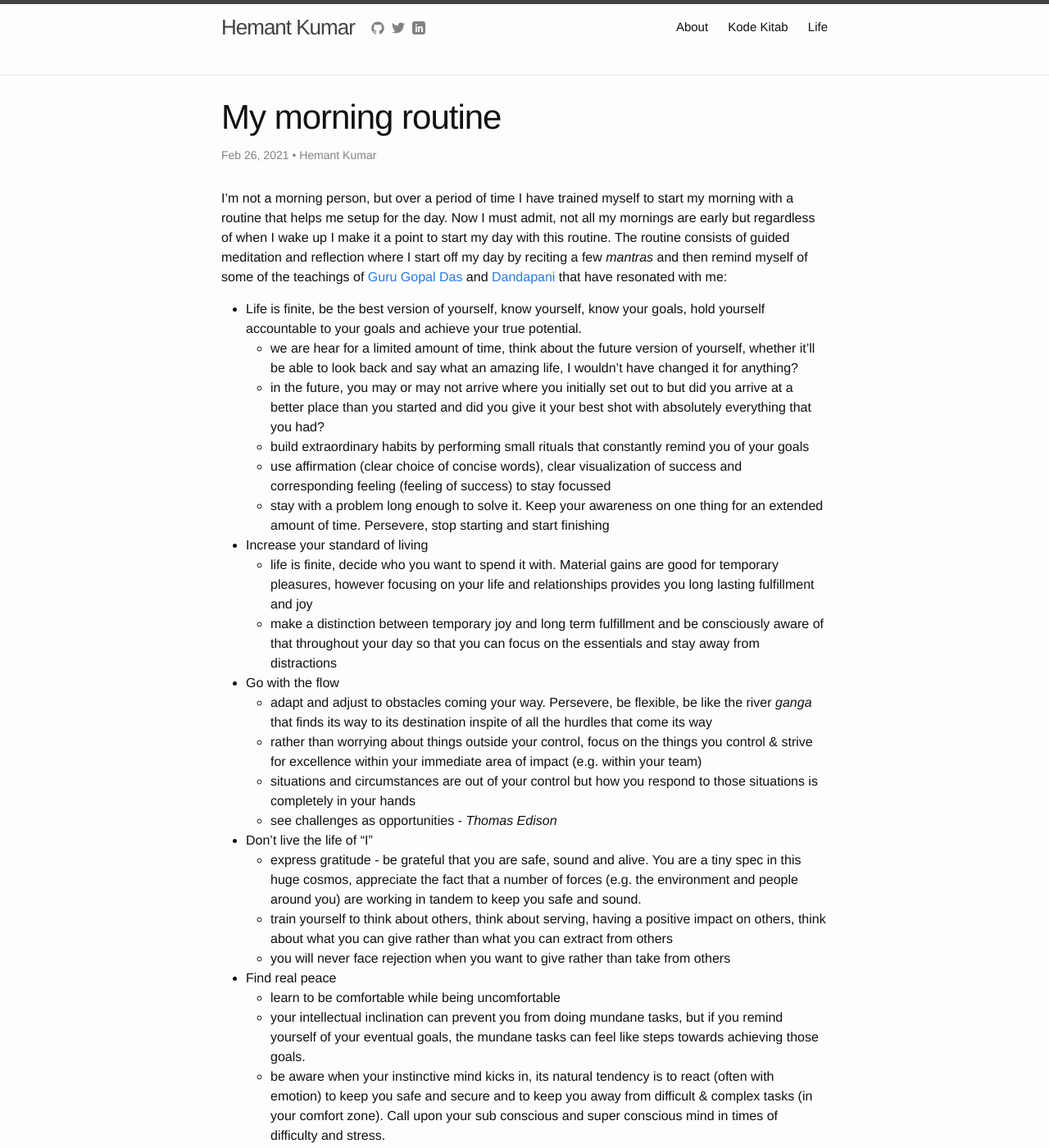
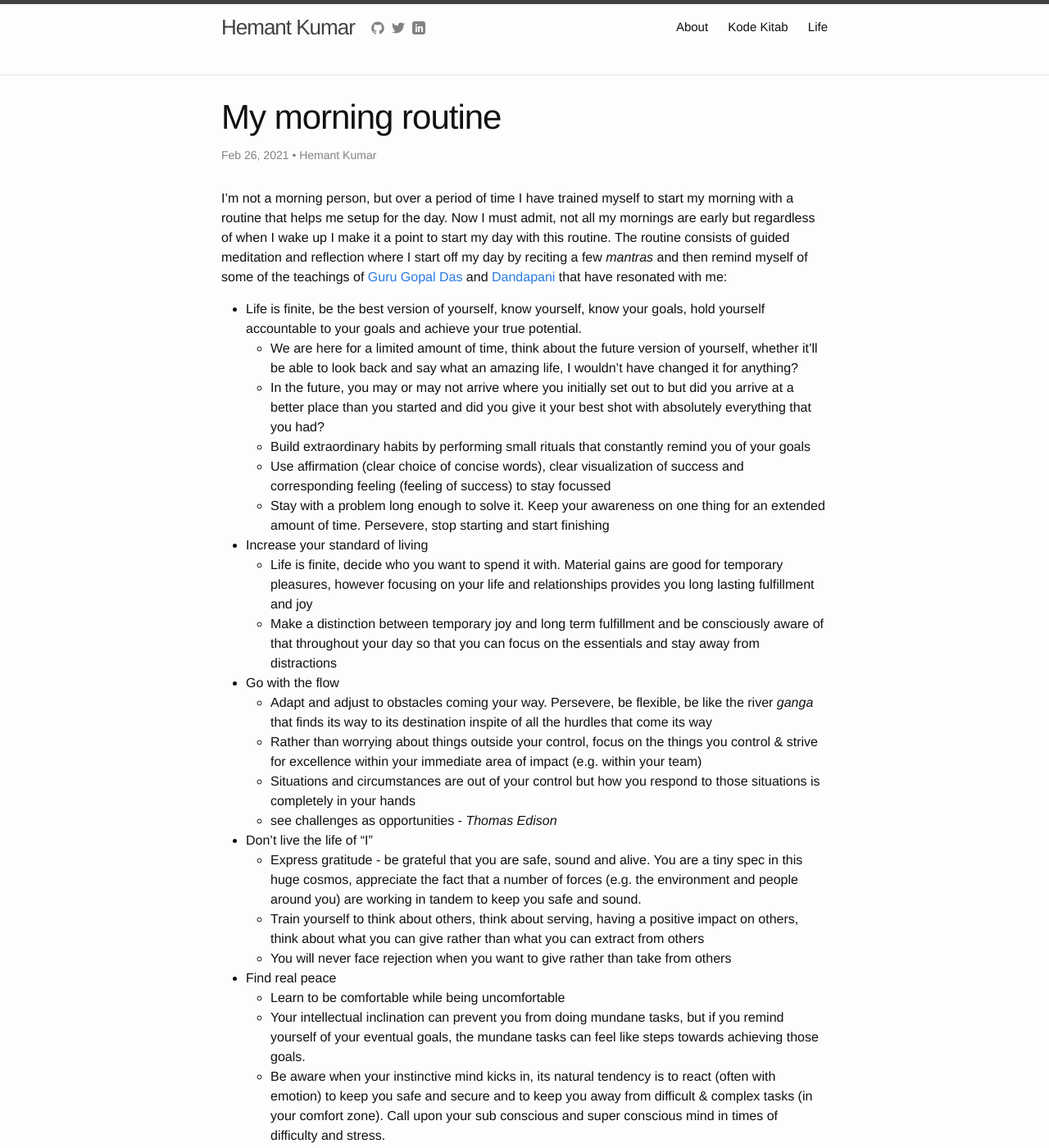
Before and after one commit to hemantksingh/hemantksingh.github.io, a Jekyll site: the page built from _posts/life/2021-02-25-my-morning-routine.markdown, in a window 1280 px wide and 1400 px high. Shown: the whole window at 82% size. Built offline with Jekyll 4.4.1, drawn with Linux system fonts in a browser that asks for light colours; comment, search, counter and statistics services are not loaded; some of the changed text lies outside the part shown.

Commit message:
spell check

```diff
--- a/_posts/life/2021-02-25-my-morning-routine.markdown
+++ b/_posts/life/2021-02-25-my-morning-routine.markdown
@@ -12,29 +12,29 @@ modified_time: '2021-02-25T23:31:00.000-08:00'
 I'm not a morning person, but over a period of time I have trained myself to start my morning with a routine that helps me setup for the day. Now I must admit, not all my mornings are early but regardless of when I wake up I make it a point to start my day with this routine. The routine consists of guided meditation and reflection where I start off my day by reciting a few *mantras* and then remind myself of some of the teachings of [Guru Gopal Das](https://twitter.com/gaurgopald) and [Dandapani](https://twitter.com/DandapaniLLC) that have resonated with me:
 
 - Life is finite, be the best version of yourself, know yourself, know your goals, hold yourself accountable to your goals and achieve your true potential.
-  - we are hear for a limited amount of time, think about the future version of yourself, whether it'll be able to look back and say what an amazing life, I wouldn't have changed it for anything?
-  - in the future, you may or may not arrive where you initially set out to but did you arrive at a better place than you started and did you give it your best shot with absolutely everything that you had?
-  - build extraordinary habits by performing small rituals that constantly remind you of your goals
-  - use affirmation (clear choice of concise words), clear visualization of success and corresponding feeling (feeling of success) to stay focussed
-  - stay with a problem long enough to solve it. Keep your awareness on one thing for an extended amount of time. Persevere, stop starting and start finishing
+  - We are here for a limited amount of time, think about the future version of yourself, whether it'll be able to look back and say what an amazing life, I wouldn't have changed it for anything?
+  - In the future, you may or may not arrive where you initially set out to but did you arrive at a better place than you started and did you give it your best shot with absolutely everything that you had?
+  - Build extraordinary habits by performing small rituals that constantly remind you of your goals
+  - Use affirmation (clear choice of concise words), clear visualization of success and corresponding feeling (feeling of success) to stay focussed
+  - Stay with a problem long enough to solve it. Keep your awareness on one thing for an extended amount of time. Persevere, stop starting and start finishing
 
 - Increase your standard of living
-  - life is finite, decide who you want to spend it with. Material gains are good for temporary pleasures, however focusing on your life and relationships provides you long lasting fulfillment and joy
-  - make a distinction between temporary joy and long term fulfillment and be consciously aware of that throughout your day so that you can focus on the essentials and stay away from distractions
+  - Life is finite, decide who you want to spend it with. Material gains are good for temporary pleasures, however focusing on your life and relationships provides you long lasting fulfillment and joy
+  - Make a distinction between temporary joy and long term fulfillment and be consciously aware of that throughout your day so that you can focus on the essentials and stay away from distractions
 
 - Go with the flow
-  - adapt and adjust to obstacles coming your way. Persevere, be flexible, be like the river *ganga* that finds its way to its destination inspite of all the hurdles that come its way
-  - rather than worrying about things outside your control, focus on the things you control & strive for excellence within your immediate area of impact (e.g. within your team)
-  - situations and circumstances are out of your control but how you respond to those situations is completely in your hands
+  - Adapt and adjust to obstacles coming your way. Persevere, be flexible, be like the river *ganga* that finds its way to its destination inspite of all the hurdles that come its way
+  - Rather than worrying about things outside your control, focus on the things you control & strive for excellence within your immediate area of impact (e.g. within your team)
+  - Situations and circumstances are out of your control but how you respond to those situations is completely in your hands
   - see challenges as opportunities - *Thomas Edison*
 
 - Don't live the life of "I"
-  - express gratitude - be grateful that you are safe, sound and alive. You are a tiny spec in this huge cosmos, appreciate the fact that a number of forces (e.g. the environment and people around you) are working in tandem to keep you safe and sound.
-  - train yourself to think about others, think about serving, having a positive impact on others, think about what you can give rather than what you can extract from others
-  - you will never face rejection when you want to give rather than take from others
+  - Express gratitude - be grateful that you are safe, sound and alive. You are a tiny spec in this huge cosmos, appreciate the fact that a number of forces (e.g. the environment and people around you) are working in tandem to keep you safe and sound.
+  - Train yourself to think about others, think about serving, having a positive impact on others, think about what you can give rather than what you can extract from others
+  - You will never face rejection when you want to give rather than take from others
 
 - Find real peace
-  - learn to be comfortable while being uncomfortable
-  - your intellectual inclination can prevent you from doing mundane tasks, but if you remind yourself of your eventual goals, the mundane tasks can feel like steps towards achieving those goals.
-  - be aware when your instinctive mind kicks in, its natural tendency is to react (often with emotion) to keep you safe and secure and to keep you away from difficult & complex tasks (in your comfort zone). Call upon your sub conscious and super conscious mind in times of difficulty and stress.
-  - zoom out of stressful situations and focus on the intellectual mind (*sukshm buddhi*) rather than the instinctive mind (*sthool buddhi*). Remember all you are trying to get to is a more joyful state, to be free (*mukt*) of sorrow and fear so before getting into an argument or fighting over a position think whether it will lead you towards *mukti*
+  - Learn to be comfortable while being uncomfortable
+  - Your intellectual inclination can prevent you from doing mundane tasks, but if you remind yourself of your eventual goals, the mundane tasks can feel like steps towards achieving those goals.
+  - Be aware when your instinctive mind kicks in, its natural tendency is to react (often with emotion) to keep you safe and secure and to keep you away from difficult & complex tasks (in your comfort zone). Call upon your sub conscious and super conscious mind in times of difficulty and stress.
+  - Zoom out of stressful situations and focus on the intellectual mind (*sukshm buddhi*) rather than the instinctive mind (*sthool buddhi*). Remember all you are trying to get to is a more joyful state, to be free (*mukt*) of sorrow and fear so before getting into an argument or fighting over a position think whether it will lead you towards *mukti*
```
